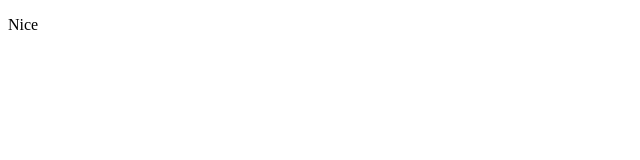
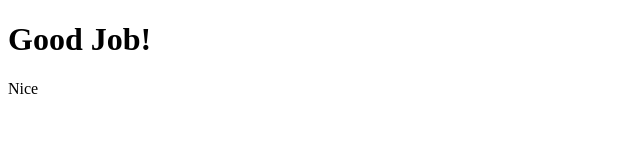
Before and after one commit to Hironori-Hyodo/sample, a plain HTML site: page index.html in a window 1280 px wide. Shown: the whole page, without its empty margins (0-640 px from the left). Drawn offline with Linux system fonts and the light colour scheme.

Commit message:
文字を修正

```diff
--- a/index.html
+++ b/index.html
@@ -6,6 +6,7 @@
     <title>Document</title>
 </head>
 <body>
+    <h1>Good Job!</h1>
     <p>Nice</p>
 </body>
 </html>
```
